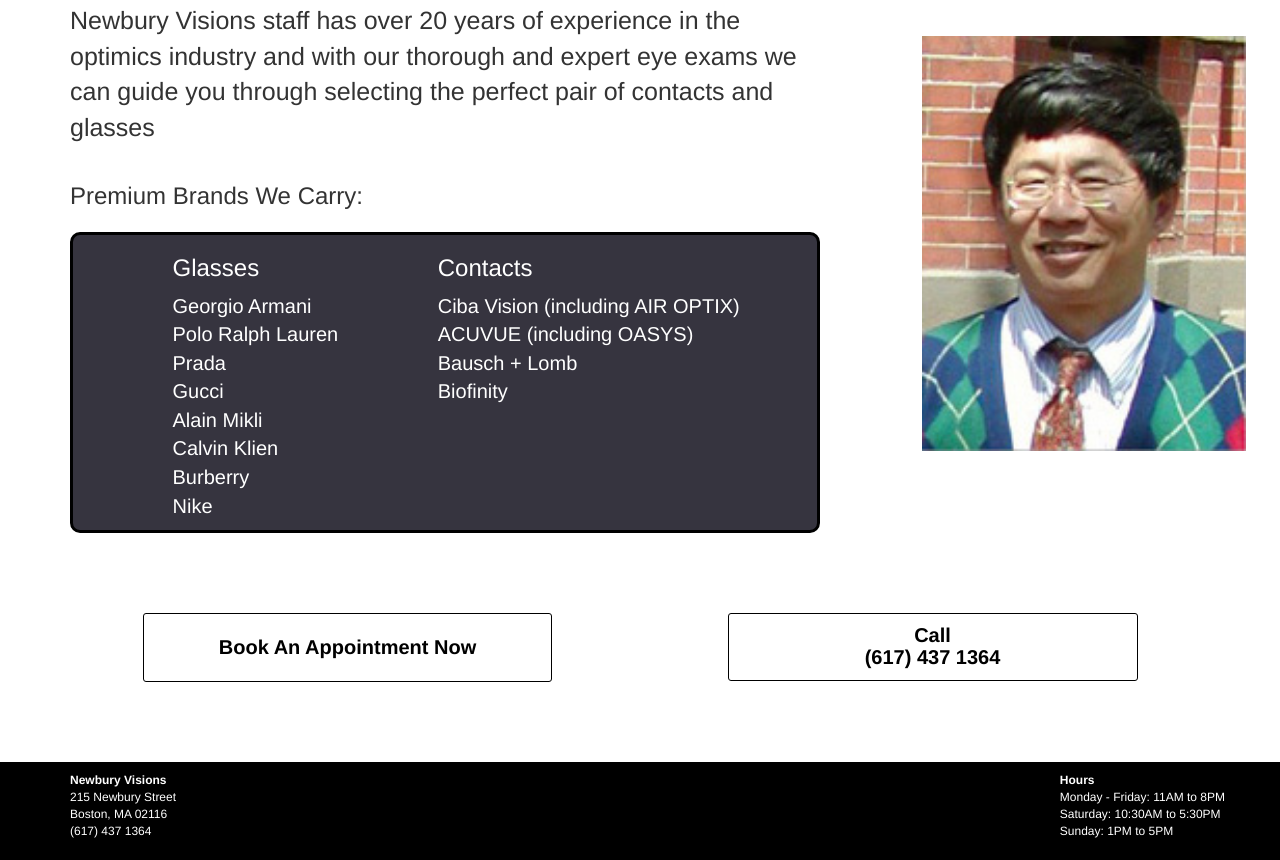
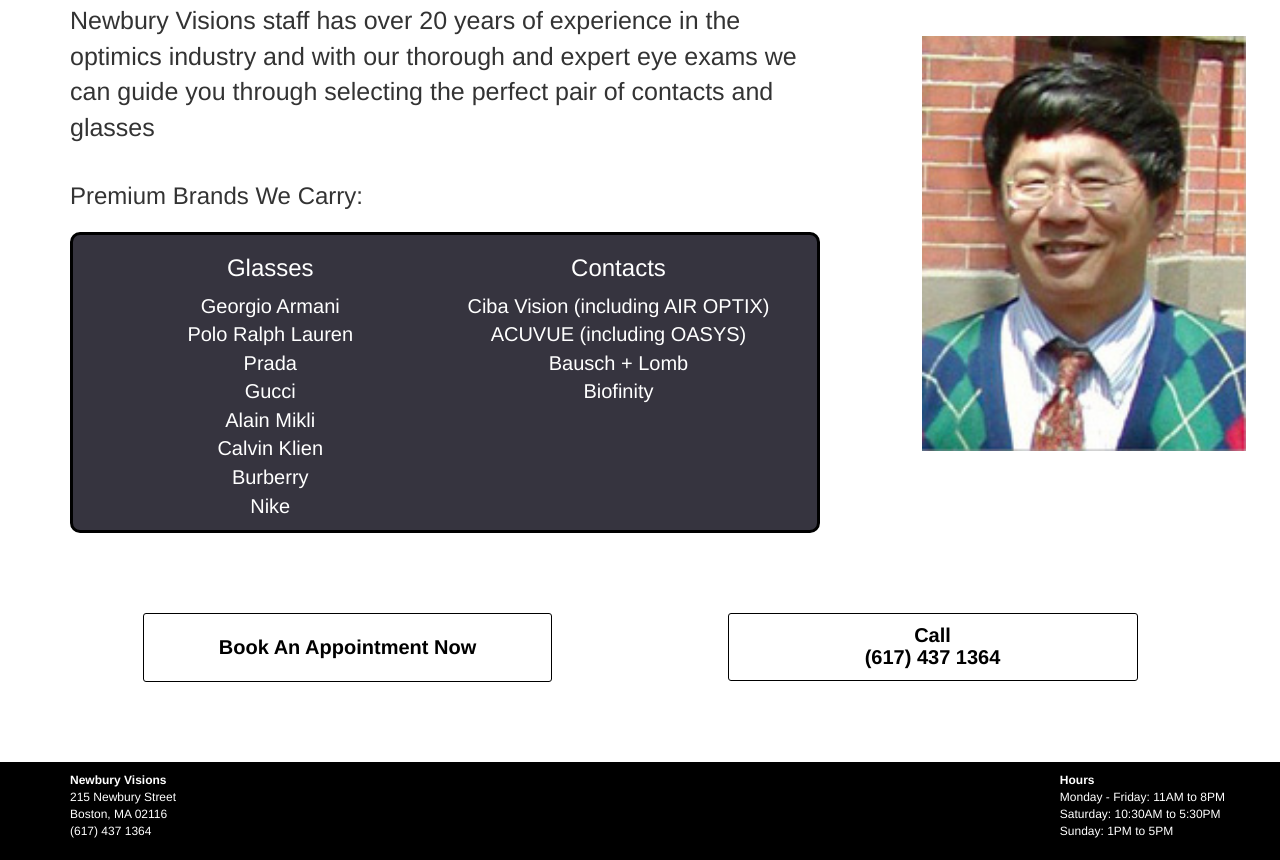
Before and after one commit to Bobbygllh/bobbygllh.github.io, a plain HTML site: page index.html in a window 1280 px wide. Shown: the part 721-1581 px from the top of the page. Drawn offline with nearby package versions, Linux system fonts and the light colour scheme.

Commit message:
Update NewburyVisionStyle.css

```diff
--- a/NewburyVisionStyle.css
+++ b/NewburyVisionStyle.css
@@ -99,7 +99,7 @@ h4 {
 	list-style: none;
 	display: inline-block;
 	float: left;
-	margin-left: 8%;
+	margin-left: 10%;
 }
 
 .lists {
@@ -109,6 +109,7 @@ h4 {
 	overflow: auto;
 	color: white;
 	width: 100%;
+	text-align: center;
 }
 
 
```
